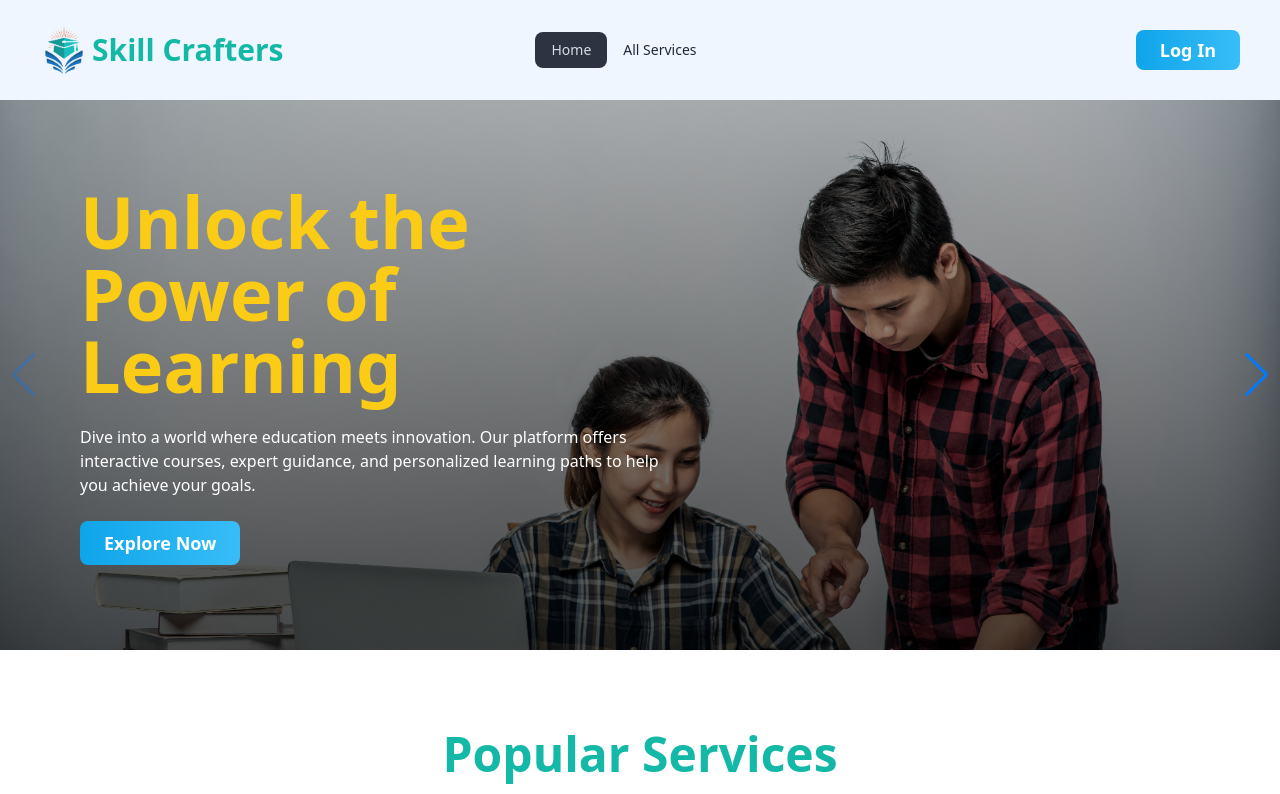
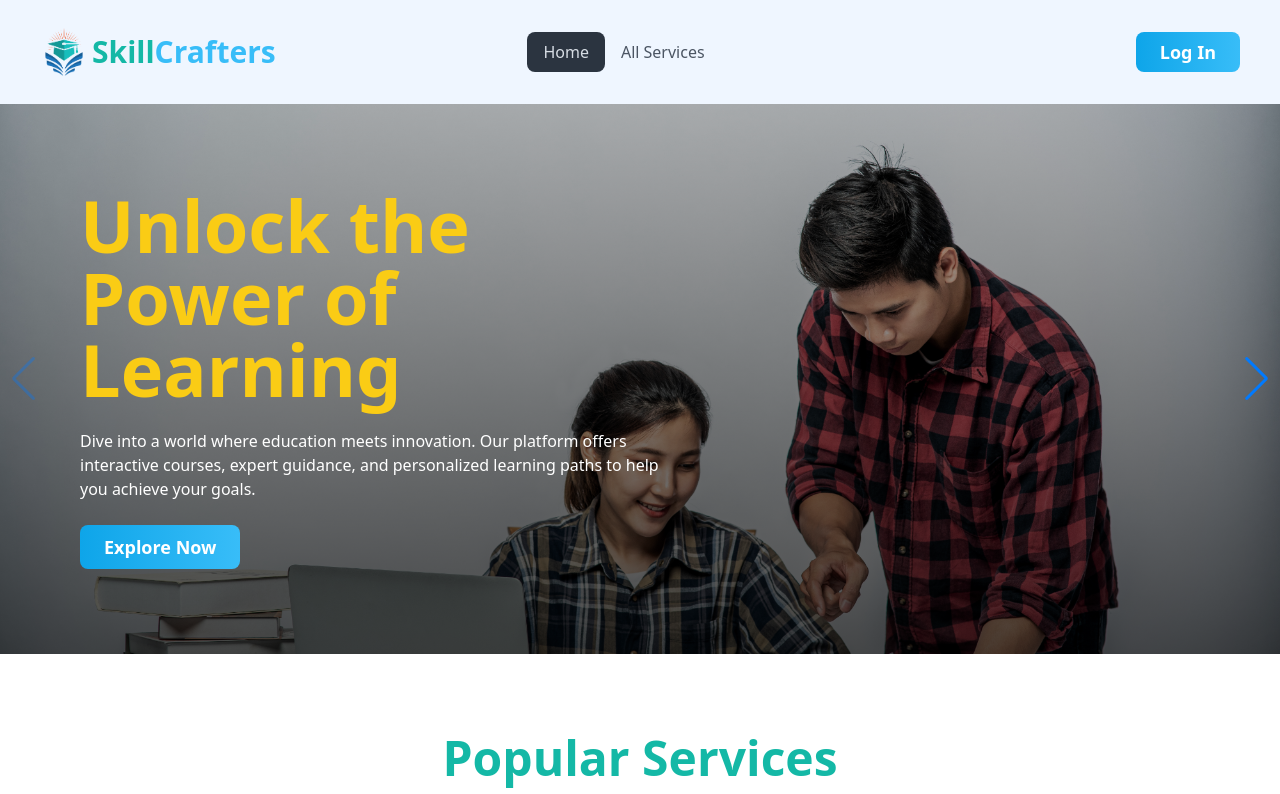
Before and after one commit to Ashiqur1819/Skill-Crafters-Client-Side, a React (Vite) app: page / in a window 1280 px wide. Shown: the top 794 px of the page. Built offline with nearby package versions, Linux system fonts and the light colour scheme; no server answers.

Commit message:
Added readme.md file

```diff
--- a/src/components/Navbar.jsx
+++ b/src/components/Navbar.jsx
@@ -7,7 +7,6 @@ const Navbar = () => {
 
   const { user, logOut} = useContext(AuthContext);
 
-    // const links = (
     //   <div className="lg:flex items-center gap-6">
     //     <li>
     //       <NavLink to="/">Home</NavLink>
@@ -67,7 +66,7 @@ const Navbar = () => {
                 {user?.email && (
                   <details>
                     <summary>Dashboard</summary>
-                    <ul className="p-2 w-40 bg-blue-50">
+                    <ul className="p-2 w-44 rounded-md">
                       <li>
                         <Link to="add_service">Add Service</Link>
                       </li>
@@ -90,24 +89,26 @@ const Navbar = () => {
             <Link to="/">
               <div className="flex items-center gap-1">
                 <img src={logo} className="w-12" alt="" />
-                <span className="hidden md:inline">Skill Crafters</span>
+                <p className="hidden md:inline">
+                  Skill<span className="text-sky-400">Crafters</span>
+                </p>
               </div>
             </Link>
           </div>
         </div>
         <div className="navbar-center hidden lg:flex">
-          <ul className="menu menu-horizontal px-1 z-10">
-            <li>
+          <ul className="menu menu-horizontal px-1 z-10 text-gray-600 ">
+            <li className="text-base">
               <NavLink to="/">Home</NavLink>
             </li>
-            <li>
+            <li className="text-base">
               <NavLink to="/all_services">All Services</NavLink>
             </li>
-            <li>
+            <li className="text-base">
               {user?.email && (
                 <details>
                   <summary>Dashboard</summary>
-                  <ul className="p-2 w-40 bg-blue-50">
+                  <ul className="p-2 w-44 bg-blue-50 ">
                     <li>
                       <Link to="add_service">Add Service</Link>
                     </li>
--- a/src/components/RecomendedServices.jsx
+++ b/src/components/RecomendedServices.jsx
@@ -13,7 +13,6 @@ const RecomendedServices = () => {
        });
      }, []);
      const sortedServices = services.sort((a, b) => b.price - a.price);
-     console.log(sortedServices)
 
     return (
       <div className="px-4">
--- a/src/pages/Signup.jsx
+++ b/src/pages/Signup.jsx
@@ -1,6 +1,6 @@
 import React, { useContext, useState } from "react";
 import { FaEye, FaEyeSlash } from "react-icons/fa";
-import { Link, useNavigate } from "react-router-dom";
+import { Link, useLocation, useNavigate } from "react-router-dom";
 import googleImg from "../assets/google.png";
 import { AuthContext } from "../provider/AuthProvider";
 import { toast } from "react-toastify";
@@ -8,8 +8,11 @@ import { Helmet } from "react-helmet-async";
 
 const Signup = () => {
   const [showPassword, setShowPassword] = useState(false);
-  const { createNewUser, setUser, updateUserProfile } = useContext(AuthContext);
+  const { createNewUser, setUser, updateUserProfile, loginWithGoogle } =
+    useContext(AuthContext);
   const navigate = useNavigate();
+    const location = useLocation();
+    const from = location?.state ? location.state : "/";
 
   const handleSignUp = (e) => {
     e.preventDefault();
@@ -41,6 +44,20 @@ const Signup = () => {
         )
       );
   };
+
+  const handleGoogleLogin = () => {
+      loginWithGoogle()
+      .then(result => {
+        setUser(result.user);
+        toast.success(`Google login successful!`);
+        navigate(from);
+      })
+      .catch(() => {
+        toast.error(
+          "Google login failed. Please check your connection and try again."
+        );
+      })
+    }
 
   return (
     <div className="px-4">
@@ -129,7 +146,11 @@ const Signup = () => {
               <div className="divider">
                 <span className="font-medium text-gray-600">OR</span>
               </div>
-              <button className="py-2 w-full px-6 text-lg rounded-lg bg-gradient-to-r from-sky-500 to-sky-400 text-white cursor-pointer font-semibold hover:from-sky-400 hover:to-sky-500 mb-3">
+              <button
+                type="button"
+                onClick={handleGoogleLogin}
+                className="py-2 w-full px-6 text-lg rounded-lg bg-gradient-to-r from-sky-500 to-sky-400 text-white cursor-pointer font-semibold hover:from-sky-400 hover:to-sky-500 mb-3"
+              >
                 <div className="flex items-center justify-center gap-3">
                   <span>Log In with Google</span>
                   <img src={googleImg} className="w-6" alt="" />
```
Also changed, not shown: 1 other file (tests, documents, lock files or other folders).
